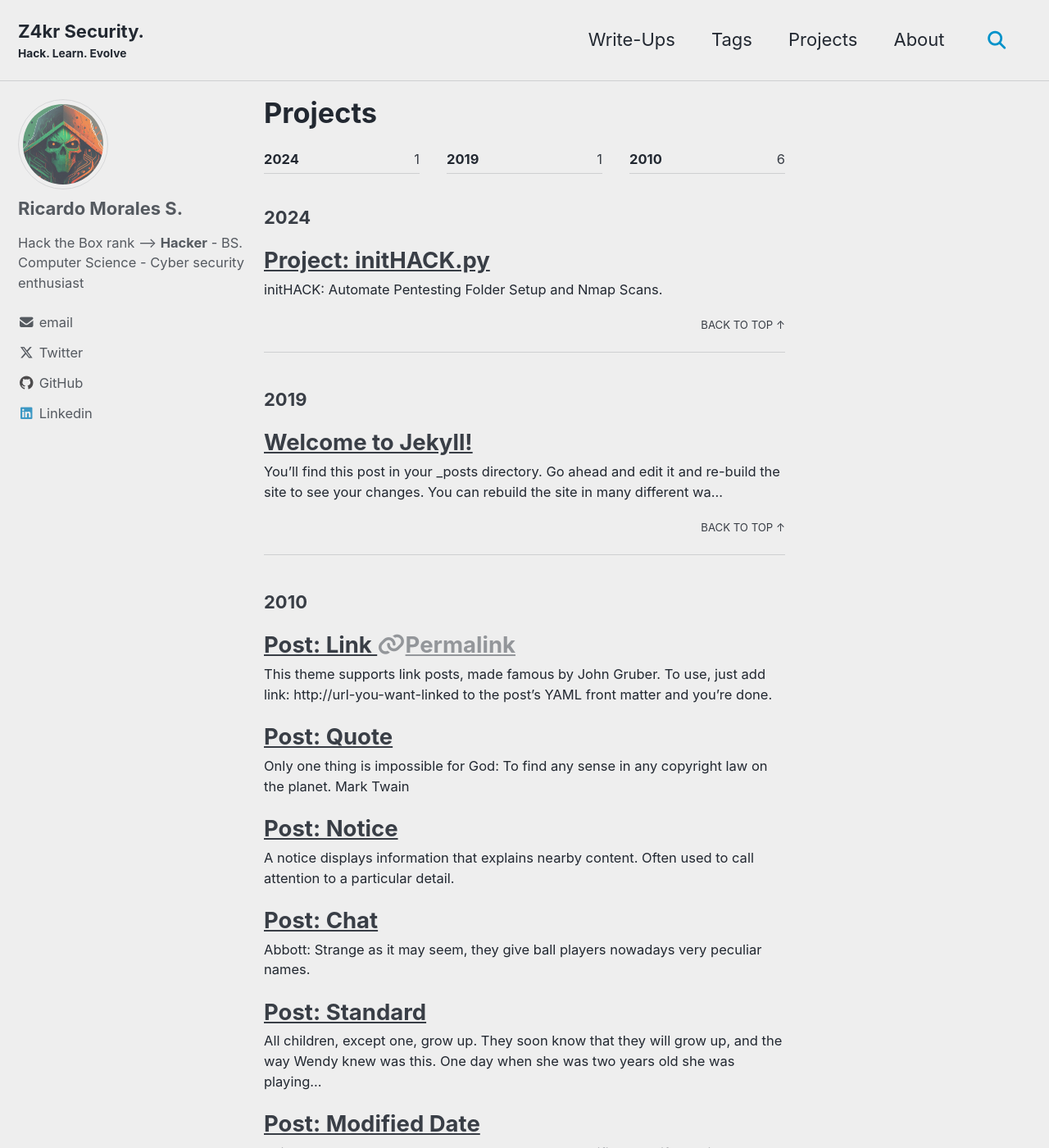
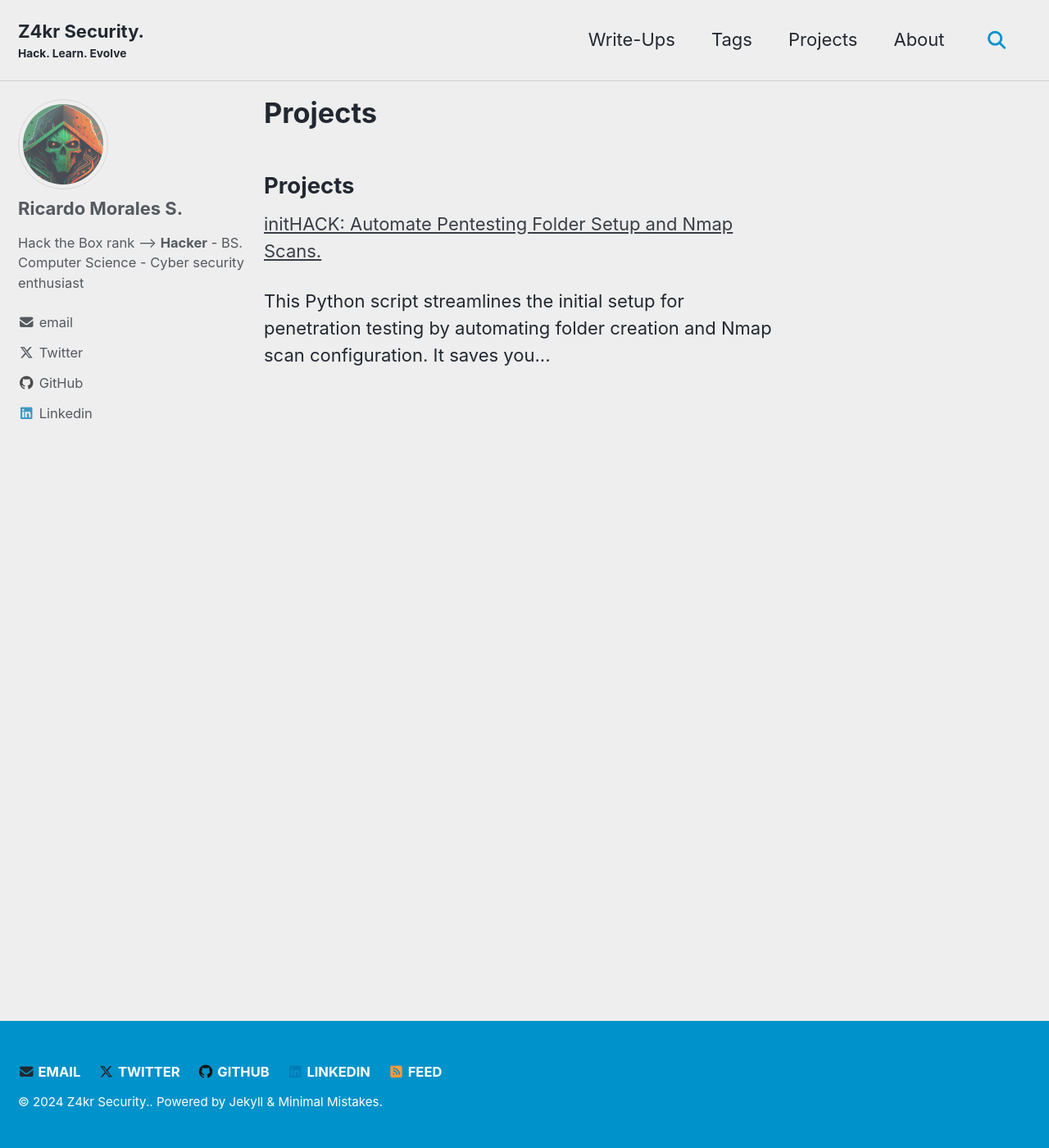
Before and after one commit to Z4kr-Sec/Z4kr-Sec.github.io, a Jekyll site: the page built from _pages/Projects.md, in a window 1280 px wide and 1400 px high. Shown: the whole window at 82% size. Built offline with Jekyll 4.4.1, drawn with Linux system fonts in a browser that asks for light colours; cached includes are drawn as plain includes; some of the changed text lies outside the part shown.

Commit message:
project change

```diff
--- a/_layouts/posts.html
+++ b/_layouts/posts.html
@@ -4,29 +4,14 @@ layout: archive
 
 {{ content }}
 
-<ul class="taxonomy__index">
-  {% assign postsInYear = site.posts | where_exp: "item", "item.hidden != true" | group_by_exp: 'post', 'post.date | date: "%Y"' %}
-  {% for year in postsInYear %}
-    <li>
-      <a href="#{{ year.name }}">
-        <strong>{{ year.name }}</strong> <span class="taxonomy__count">{{ year.items | size }}</span>
-      </a>
-    </li>
+<h2>Projects</h2>
+<div class="entries-list">
+  {% assign projects = site.posts | where: "categories", "Projects" %}
+
+  {% for project in projects %}
+    <div class="project-item">
+      <a href="{{ project.url }}">{{ project.title }}</a>
+      <p>{{ project.excerpt | truncate: 150 }}</p>
+    </div>
   {% endfor %}
-</ul>
-
-{% assign entries_layout = page.entries_layout | default: 'list' %}
-{% assign postsByYear = site.posts | where_exp: "item", "item.hidden != true" | group_by_exp: 'post', 'post.date | date: "%Y"' %}
-{% for year in postsByYear %}
-  <section id="{{ year.name }}" class="taxonomy__section">
-    <h2 class="archive__subtitle">{{ year.name }}</h2>
-    <div class="entries-{{ entries_layout }}">
-      {% for post in year.items %}
-        {% include archive-single.html type=entries_layout %}
-      {% endfor %}
-    </div>
-    <a href="#page-title" class="back-to-top">{{ site.data.ui-text[site.locale].back_to_top | default: 'Back to Top' }} &uarr;</a>
-  </section>
-{% endfor %}
-
-<h2>testting</h2>
+</div>
--- a/_posts/Projects/2024-12-10-initHACK.md
+++ b/_posts/Projects/2024-12-10-initHACK.md
@@ -1,14 +1,12 @@
 ---
-title: "Project: initHACK.py"
+title: "initHACK: Automate Pentesting Folder Setup and Nmap Scans."
 date: 2024-12-10
 categories:
-  - Project
+  - Projects
 tags:
   - python
   - recon
 ---
-
-# initHACK: Automate Pentesting Folder Setup and Nmap Scans.
 
 This Python script streamlines the initial setup for penetration testing by automating folder creation and Nmap scan configuration. It saves you time by handling repetitive tasks, allowing you to focus on the actual testing process.
 
```
Also changed, not shown: _pages/Write-ups.md (line endings or trailing spaces).
